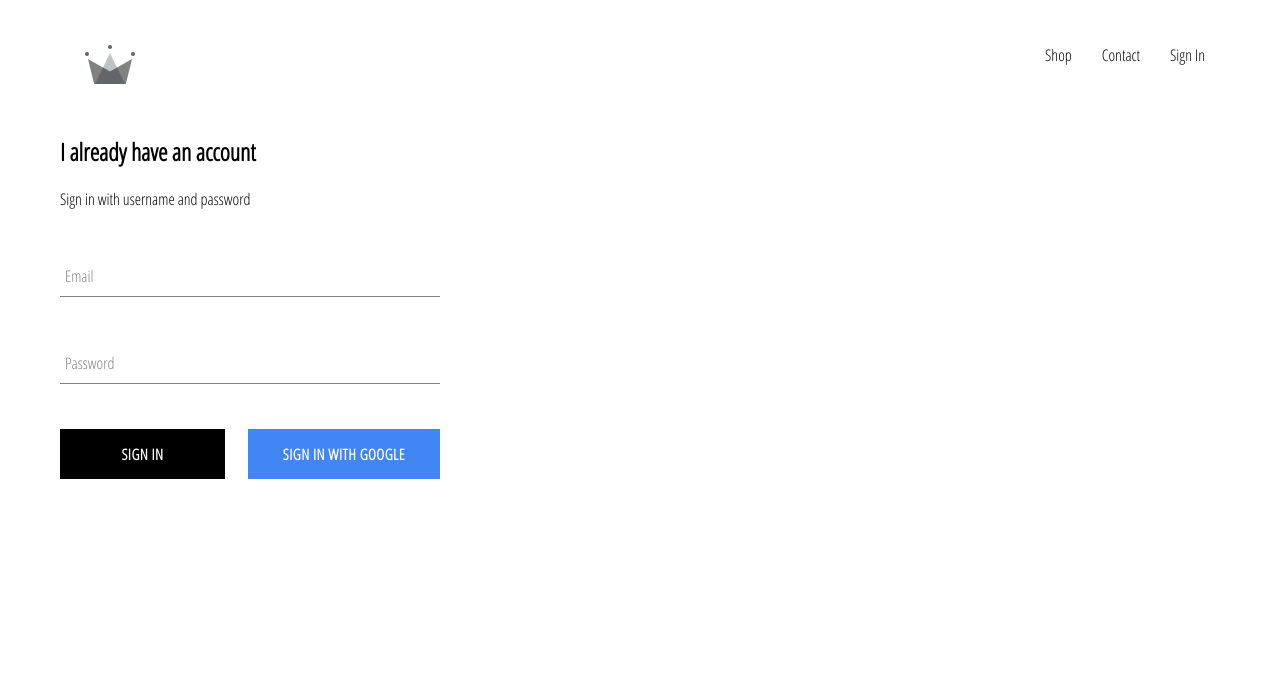
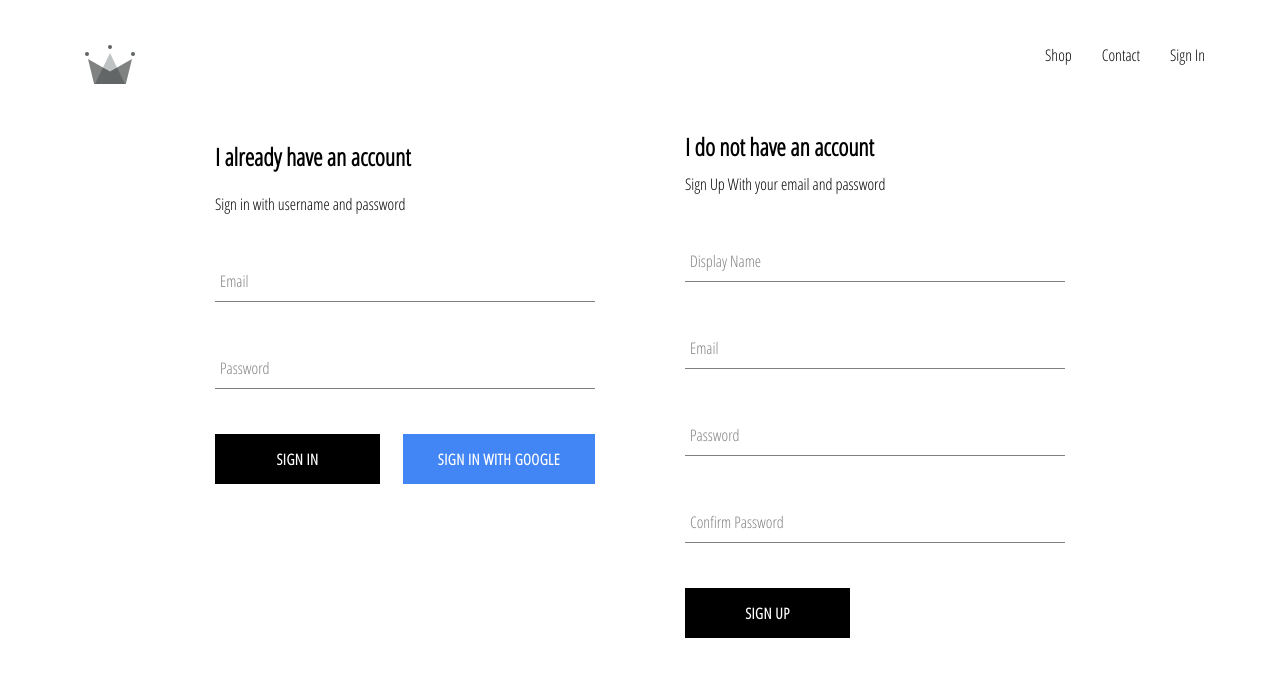
Before and after one commit to iamkeshavsingh/e-clothing, a React (Create React App) app: page /signin in a window 1280 px wide. Shown: the top 676 px of the page. Built offline with nearby package versions, Linux system fonts and the light colour scheme; no server answers.

Commit message:
signin and signup added

```diff
--- a/src/App.js
+++ b/src/App.js
@@ -6,7 +6,7 @@
 import ShopPage from './pages/shop/shop';
 import Header from './components/header/header';
 import Auth from './pages/auth/auth';
-import { auth } from './firebase/firebase.util';
+import { auth, storeUser } from './firebase/firebase.util';
 
 
 class App extends React.Component {
@@ -21,10 +21,23 @@
   unsubscribeFromAuth = null;
 
   componentDidMount() {
-    this.unsubscribeFromAuth = auth.onAuthStateChanged(user => {
-      this.setState({
-        currentUser: user
-      });
+    this.unsubscribeFromAuth = auth.onAuthStateChanged(async userAuth => {
+      if (userAuth) {
+        const userRef = await storeUser(userAuth);
+        userRef.onSnapshot(snapShot => {
+          this.setState({
+            currentUser: {
+              id: snapShot.id,
+              ...snapShot.data()
+            }
+          });
+        });
+      }
+      else {
+        this.setState({
+          currentUser: userAuth
+        });
+      }
     });
   }
 
--- a/src/components/sign-in/sign-in.js
+++ b/src/components/sign-in/sign-in.js
@@ -2,7 +2,7 @@
 import './sign-in.scss';
 import FormInput from '../form-input/form-input';
 import CustomButton from '../custom-button/custom-button';
-import { signInWithGoogle } from '../../firebase/firebase.util';
+import { auth, signInWithGoogle } from '../../firebase/firebase.util';
 
 class SignIn extends Component {
 
@@ -17,12 +17,22 @@
         this.handleChange = this.handleChange.bind(this);
     }
 
-    handleSubmit(e) {
+    async handleSubmit(e) {
         e.preventDefault();
-        this.setState({
-            email: '',
-            password: ''
-        });
+
+        const { email, password } = this.state;
+
+        try {
+            await auth.signInWithEmailAndPassword(email, password);
+            this.setState({
+                email: '',
+                password: ''
+            });
+        }
+        catch (e) {
+
+        }
+
     }
 
     handleChange(e) {
--- /dev/null
+++ b/src/components/sign-up/sign-up.js
@@ -0,0 +1,76 @@
+import React, { Component } from 'react';
+
+import './sign-up.scss';
+import FormInput from '../form-input/form-input';
+import CustomButton from '../custom-button/custom-button';
+import { auth, storeUser } from '../../firebase/firebase.util';
+
+
+class SignUp extends Component {
+
+    constructor(props) {
+        super(props);
+        this.state = {
+            displayName: '',
+            email: '',
+            password: '',
+            confirmPassword: '',
+        };
+
+        this.handleChange = this.handleChange.bind(this);
+        this.handleSubmit = this.handleSubmit.bind(this);
+    }
+
+    async handleSubmit(e) {
+        e.preventDefault();
+        const { displayName, email, password, confirmPassword } = this.state;
+
+        if (password !== confirmPassword) {
+            alert("Password and confirmPassword dosn't match");
+            return;
+        }
+
+        try {
+            const user = await auth.createUserWithEmailAndPassword(email, password);
+            await storeUser(user.user, { displayName });
+            this.setState({
+                displayName: '',
+                email: '',
+                password: '',
+                confirmPassword: '',
+            });
+        }
+        catch (error) {
+            console.log(error);
+        }
+
+    }
+
+    handleChange(e) {
+        var { name, value } = e.target;
+        this.setState({
+            ...this.state,
+            [name]: value
+        });
+    }
+
+    render() {
+        const { displayName, email, password, confirmPassword } = this.state;
+        return (
+            <div className="sign-up">
+                <h2 className="title">I do not have an account</h2>
+                <span>Sign Up With your email and password</span>
+                <form onSubmit={this.handleSubmit} className="sign-up-form">
+                    <FormInput onChange={this.handleChange} type="text" name="displayName" value={displayName} label="Display Name" required />
+                    <FormInput onChange={this.handleChange} type="email" name="email" value={email} label="Email" required />
+                    <FormInput onChange={this.handleChange} type="password" name="password" value={password} label="Password" required />
+                    <FormInput onChange={this.handleChange} type="password" name="confirmPassword" value={confirmPassword} label="Confirm Password" required />
+
+                    <CustomButton type="submit">Sign Up</CustomButton>
+                </form>
+            </div>
+        );
+    }
+}
+
+export default SignUp;
--- /dev/null
+++ b/src/components/sign-up/sign-up.scss
@@ -0,0 +1,9 @@
+.sign-up {
+    display: flex;
+    flex-direction: column;
+    width: 380px;
+
+    .title {
+        margin: 10px 0;
+    }
+}
--- a/src/firebase/firebase.util.js
+++ b/src/firebase/firebase.util.js
@@ -1,5 +1,6 @@
 import firebase from 'firebase/app';
 import 'firebase/auth';
+import 'firebase/firestore';
 
 const config = {
     apiKey: "AIzaSyDa93kzuJJQ3Xbugt0YdrkCYEOXRuvKMtQ",
@@ -14,6 +15,31 @@
 firebase.initializeApp(config);
 
 export const auth = firebase.auth();
+export const firestore = firebase.firestore();
+
+export const storeUser = async (userAuth, additional) => {
+    if (!userAuth) return;
+
+    const userRef = firestore.doc(`user/${userAuth.uid}`);
+
+    const snapShot = await userRef.get();
+    if (!snapShot.exists) {
+        const { displayName, email } = userAuth;
+        const createdAt = new Date();
+
+        try {
+            await userRef.set({
+                displayName,
+                email,
+                createdAt,
+                ...additional
+            });
+        } catch (e) {
+            console.log('Error while creating user', e);
+        }
+    }
+    return userRef;
+};
 
 const provider = new firebase.auth.GoogleAuthProvider();
 provider.setCustomParameters({ propmt: 'select_account' });
--- a/src/pages/auth/auth.js
+++ b/src/pages/auth/auth.js
@@ -2,12 +2,13 @@
 
 import './auth.scss';
 import SignIn from '../../components/sign-in/sign-in';
-
+import SignUp from '../../components/sign-up/sign-up';
 
 const Auth = (props) => {
     return (
-        <div>
+        <div className="sign-in-and-sign-up">
             <SignIn />
+            <SignUp />
         </div>
     );
 };
--- a/src/pages/auth/auth.scss
+++ b/src/pages/auth/auth.scss
@@ -0,0 +1,6 @@
+.sign-in-and-sign-up {
+    width: 850px;
+    display: flex;
+    justify-content: space-between;
+    margin: 30px auto;
+}
```
